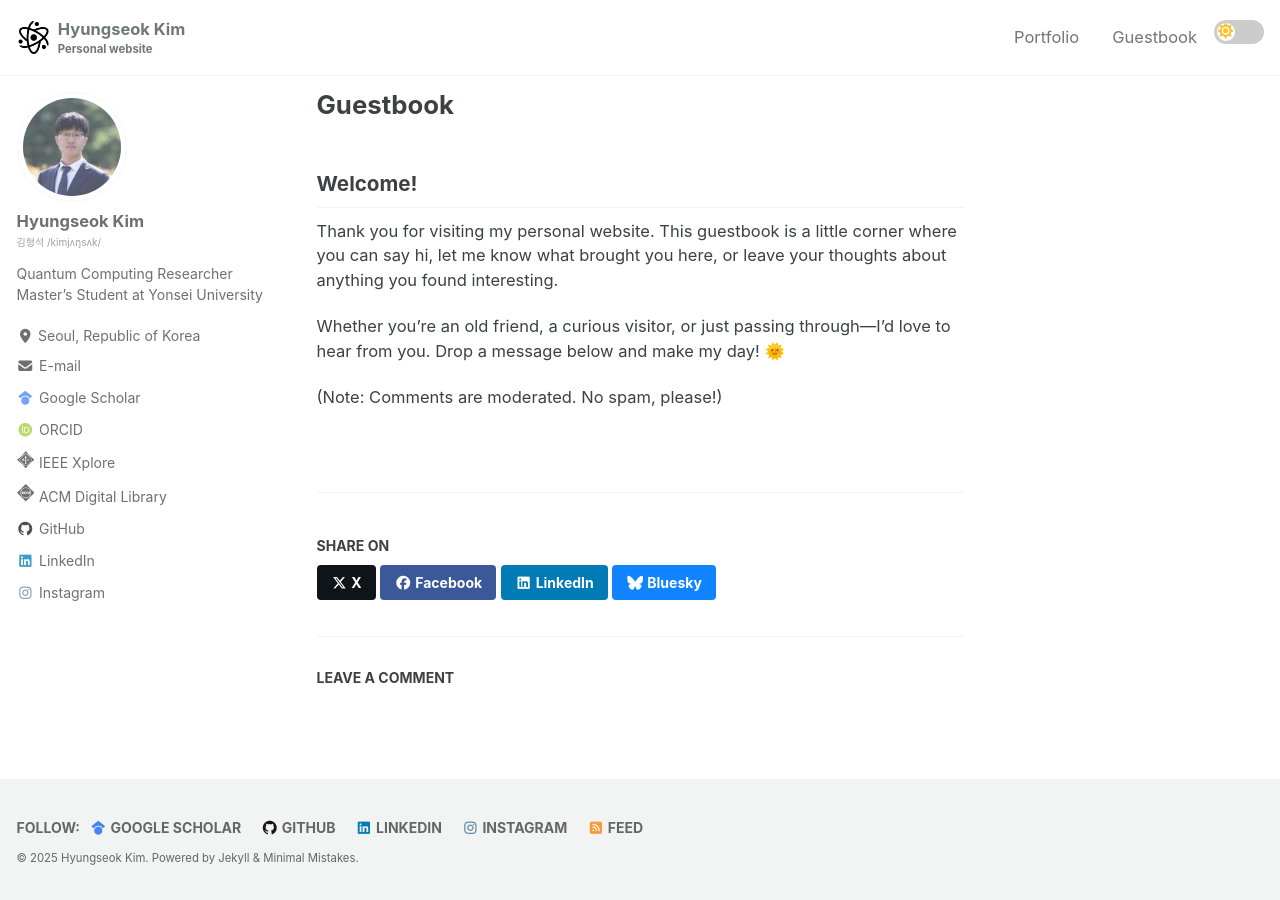
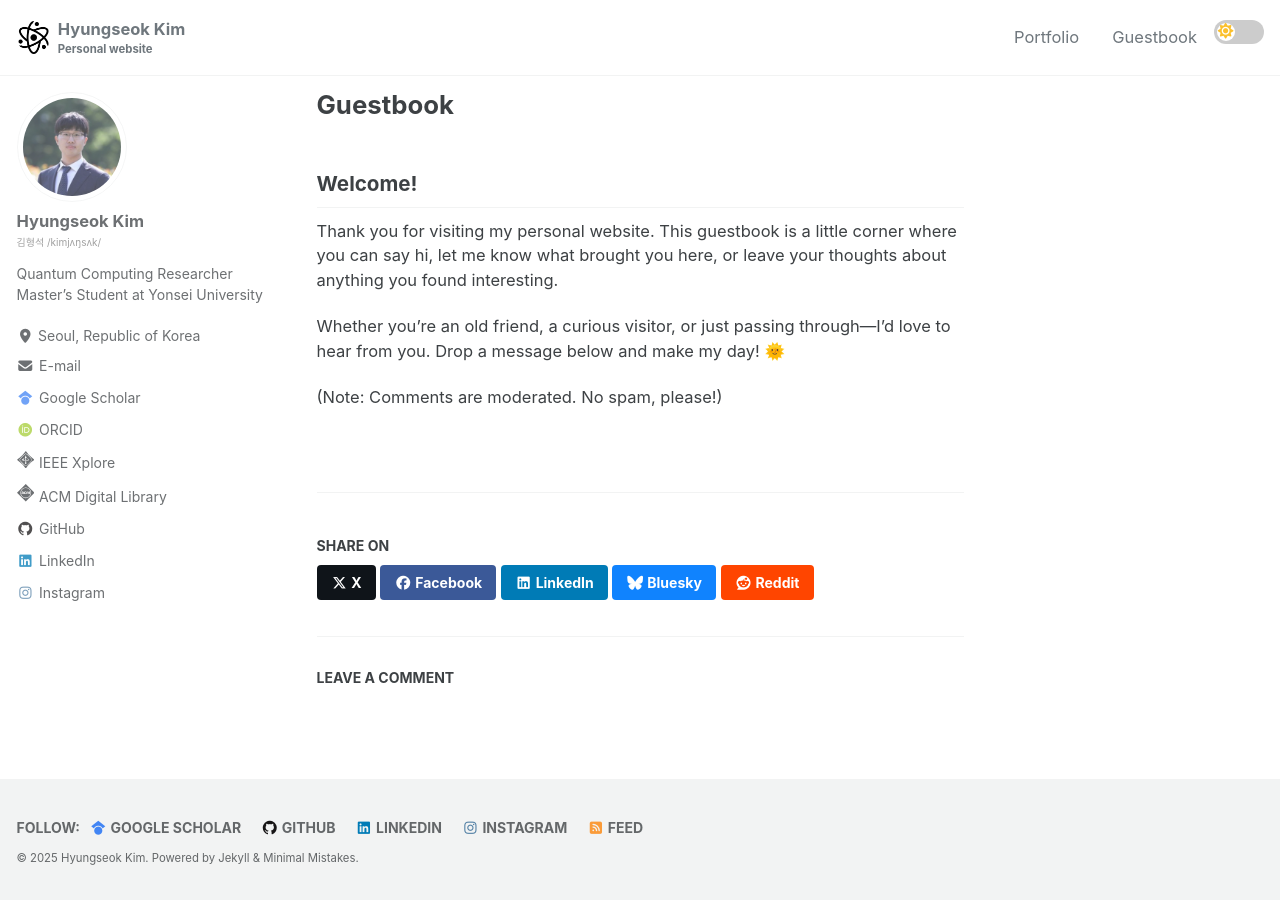
Before and after one commit to fluorite42/fluorite42.github.io, a Jekyll site: the page built from _pages/guestbook.md, in a window 1280 px wide. Built offline with Jekyll 4.4.1, drawn with Linux system fonts in a browser that asks for light colours; cached includes are drawn as plain includes; emoji names are drawn with the system emoji font; comment, search, counter and statistics services are not loaded.

Commit message:
ADD share

```diff
--- a/_includes/social-share.html
+++ b/_includes/social-share.html
@@ -16,4 +16,8 @@
   <a href="https://bsky.app/intent/compose?text={{ page.title | url_encode }}%20{{ page.url | absolute_url | url_encode }}" class="btn btn--bluesky" onclick="window.open(this.href, 'window', 'left=20,top=20,width=500,height=500,toolbar=1,resizable=0'); return false;" title="{{ site.data.ui-text[site.locale].share_on_label | default: 'Share on' }} Bluesky">
     <i class="fab fa-fw fa-bluesky" aria-hidden="true"></i><span> Bluesky</span>
   </a>
+
+  <a href="https://www.reddit.com/submit?url={{ page.url | absolute_url | url_encode }}&title={{ page.title }}" class="btn btn--reddit" onclick="window.open(this.href, 'window', 'left=20,top=20,width=500,height=500,toolbar=1,resizable=0'); return false;" title="{{ site.data.ui-text[site.locale].share_on_label | default: 'Share on' }} Reddit">
+    <i class="fab fa-fw fa-reddit" aria-hidden="true"></i><span> Reddit</span>
+  </a>
 </section>
--- a/_sass/minimal-mistakes/_buttons.scss
+++ b/_sass/minimal-mistakes/_buttons.scss
@@ -43,7 +43,8 @@
   (linkedin, $linkedin-color),
   (mastodon, $mastodon-color),
   (twitter, $twitter-color),
-  (x, $x-color);
+  (x, $x-color),
+  (reddit, $reddit-color);
 
   @each $buttoncolor, $color in $buttoncolors {
     &--#{$buttoncolor} {
```
